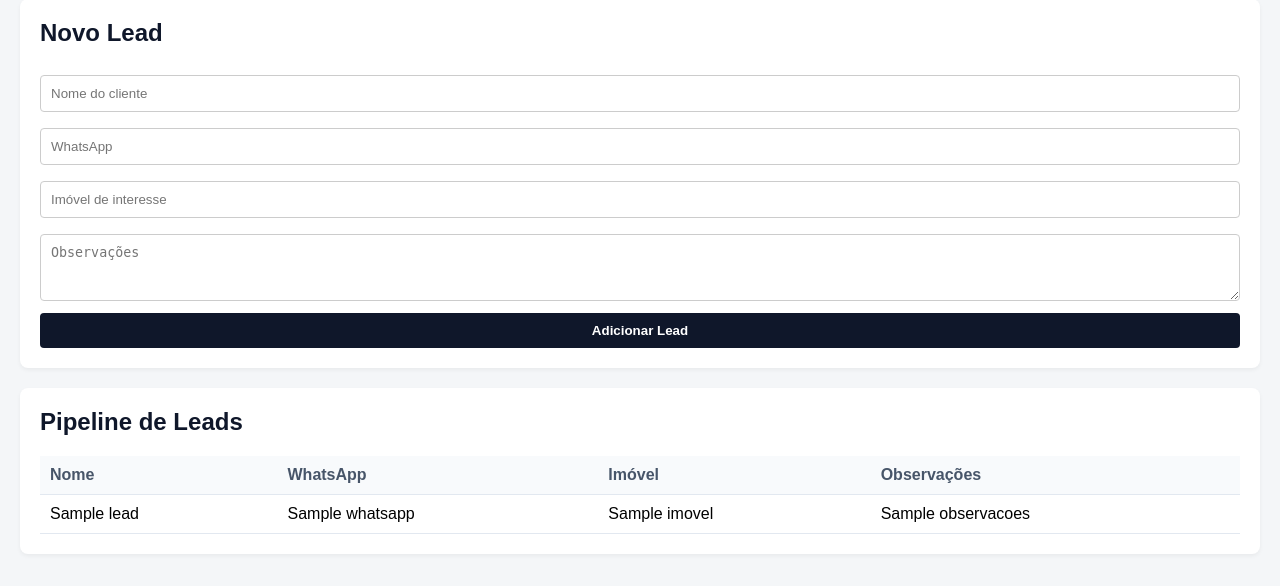
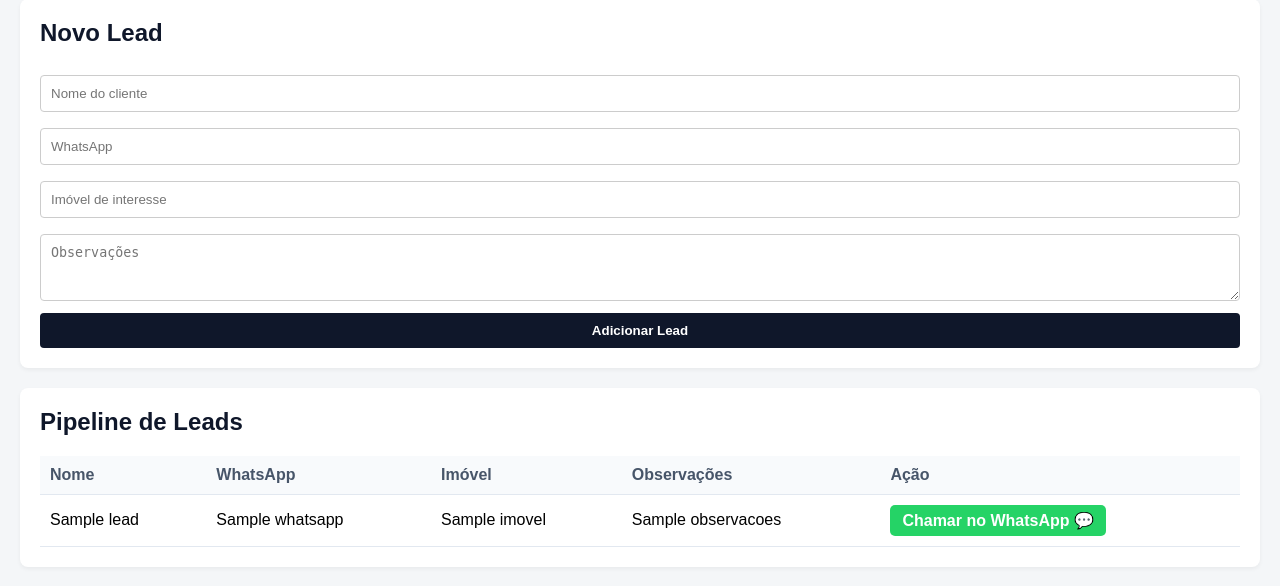
Before and after one commit to devsonbelizaire-max/leadcloser, a Flask app: page / in a window 1280 px wide. Shown: the part 193-779 px from the top of the page. Run offline with Flask 3, Linux system fonts and the light colour scheme; the visitor is signed in with stand-in values (Sample User, id 1); a database or web service that is not in the repository returns one stand-in record (values such as "Sample title"); some libraries are stand-ins or nearby versions.

Commit message:
Actualizar index.html

```diff
--- a/templates/index.html
+++ b/templates/index.html
@@ -53,13 +53,14 @@
     <div class="card">
         <h2>Pipeline de Leads</h2>
         {% if leads %}
-        <table>
+   <table class="table">
     <thead>
         <tr>
             <th>Nome</th>
             <th>WhatsApp</th>
             <th>Imóvel</th>
             <th>Observações</th>
+            <th>Ação</th>
         </tr>
     </thead>
     <tbody>
@@ -69,10 +70,19 @@
             <td>{{ lead.whatsapp }}</td>
             <td>{{ lead.imovel }}</td>
             <td>{{ lead.observacoes }}</td>
+            <td>
+                {% set phone_clean = lead.whatsapp | replace('+', '') | replace(' ', '') | replace('-', '') %}
+                <a href="https://wa.me/{{ phone_clean }}?text=Olá%20{{ lead.nome }},%20tudo%20bem?%20Vi%20seu%20interesse%20no%20imóvel%20{{ lead.imovel }}."
+                   target="_blank"
+                   style="background-color: #25D366; color: white; padding: 6px 12px; text-decoration: none; border-radius: 5px; font-weight: bold; display: inline-block;">
+                    Chamar no WhatsApp 💬
+                </a>
+            </td>
         </tr>
         {% endfor %}
     </tbody>
 </table>
+
         {% else %}
         <p>Ainda não existem leads cadastrados.</p>
         {% endif %}
```
Lines whose indentation alone changed are shown as unchanged.
